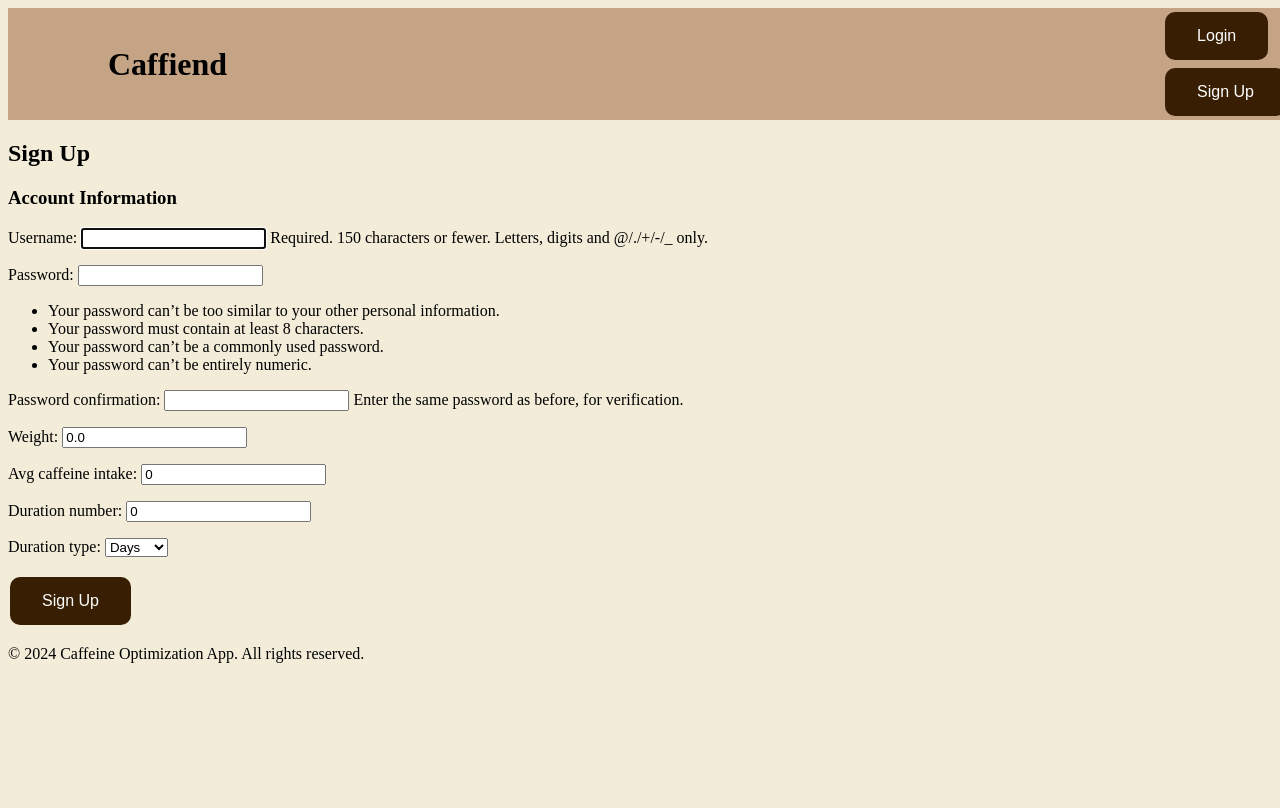
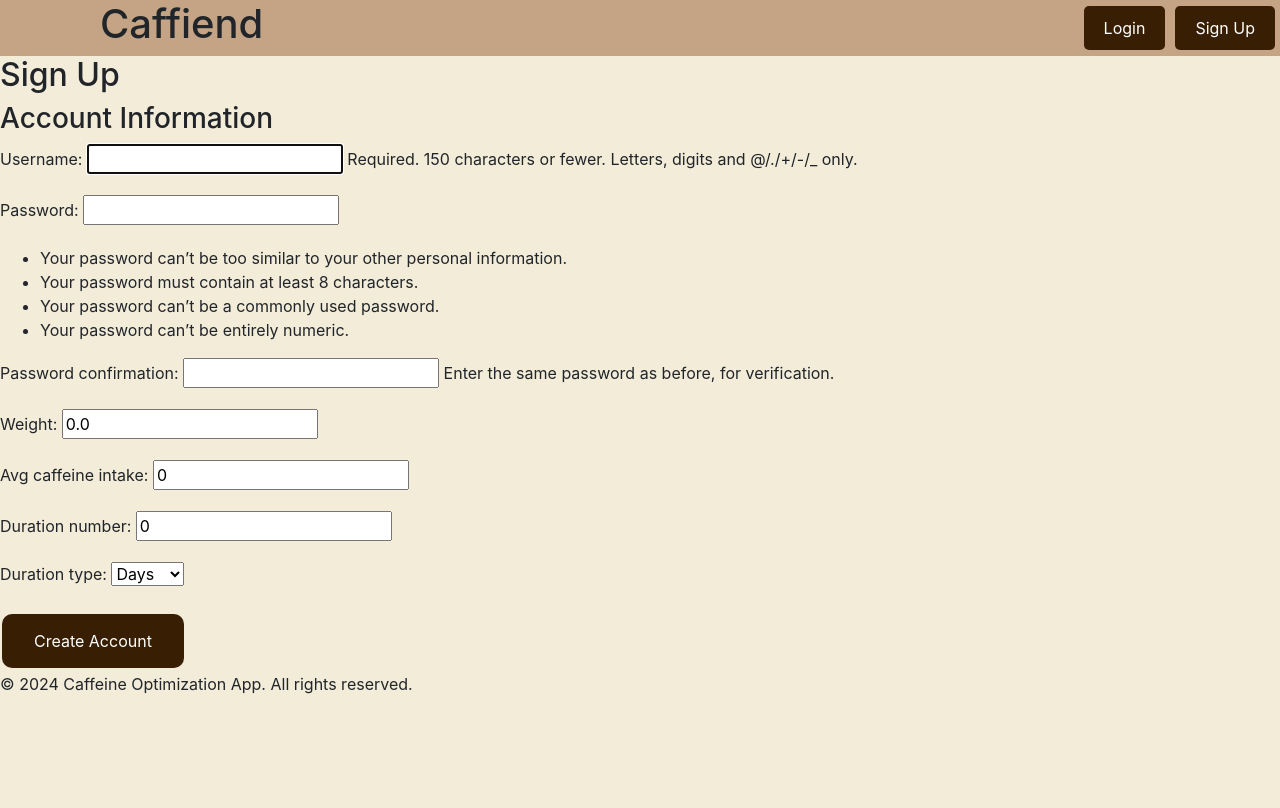
Before and after one commit to Samuel-Glasscock/Caffiend, a Django app: page /users/signup/ in a window 1280 px wide. After the commit the page ends 694 px from the top, so only its background shows below. Run offline with Django 5.2, Linux system fonts and the light colour scheme; some libraries are stand-ins or nearby versions.

Commit message:
made home buttons horizontal and edted profile to not have login/signup on navbar

```diff
--- a/shared/static/shared/style.css
+++ b/shared/static/shared/style.css
@@ -1,4 +1,24 @@
 @import url('https://fonts.googleapis.com/css2?family=Satisfy&display=swap');
+
+/* begin Bootstrap */
+.btn.login-btn,
+.btn.signup-btn {
+    background-color: #381f03;
+    color: white;
+    border: none;
+    padding: 10px 20px; /* Adjusts the padding */
+    margin: 0 5px; /* Gives a little space between the buttons */
+    border-radius: 5px; /* Rounds the corners */
+  }
+
+.btn.login-btn:hover,
+.btn.signup-btn:hover {
+      background-color: white;
+      color: #381f03;
+  }
+
+/* end Bootstrap */
+
 
 html, body {
     height: 100%;
@@ -27,16 +47,16 @@ html, body {
 
 button {
   background-color:rgb(56, 31, 3);
-  border: none; /* Remove border */
-  color: white; /* White text color */
-  padding: 15px 32px; /* Padding */
-  text-align: center; /* Center-align text */
-  text-decoration: none; /* Remove underline */
-  display: inline-block; /* Display as inline-block */
-  font-size: 16px; /* Font size */
-  margin: 4px 2px; /* Margin */
-  cursor: pointer; /* Cursor on hover */
-  border-radius: 10px; /* Rounded corners */
+  border: none;
+  color: white;
+  padding: 15px 32px;
+  text-align: center;
+  text-decoration: none;
+  display: inline-block;
+  font-size: 16px;
+  margin: 4px 2px;
+  cursor: pointer;
+  border-radius: 10px;
 }
 
 button:hover {
@@ -78,3 +98,8 @@ hr {
     align-items: center;
     padding-right: 60px;
 }
+
+.button-container {
+    display: flex;
+    justify-content: space-between; /* This will place the buttons at opposite ends of the container */
+ }
--- a/shared/templates/shared/base.html
+++ b/shared/templates/shared/base.html
@@ -5,6 +5,7 @@
     <meta charset="UTF-8">
     <meta name="viewport" content="width=device-width, initial-scale=1.0">
     <title>Caffeind</title>
+    <link rel="stylesheet" href="https://stackpath.bootstrapcdn.com/bootstrap/4.5.2/css/bootstrap.min.css"> <!--  to remove bootstrap, just remove this line -->
     <link rel="stylesheet" href="{% static 'shared/style.css' %}">
     <link rel="preconnect" href="https://fonts.googleapis.com">
     <link rel="preconnect" href="https://fonts.gstatic.com" crossorigin>
@@ -13,15 +14,16 @@
 </head>
 <body>
     <header class="header">
-        <!-- <img src="{% static 'images/logo.png' %}" width="90" height="70" alt="Logo"> -->
         <h1>Caffiend</h1>
         <nav>
-            <form action="{% url 'login' %}" method="get">
-                <button type="submit">Login</button>
-            </form>
-            <form action="{% url 'signup' %}" method="get">
-                <button type="submit">Sign Up</button>
-            </form>
+            <div class="d-flex justify-content-around">
+                <form action="{% url 'login' %}" method="get">
+                    <button type="submit" class="btn login-btn">Login</button>
+                </form>
+                <form action="{% url 'signup' %}" method="get">
+                    <button type="submit" class="btn signup-btn">Sign Up</button>
+                </form>
+            </div>
         </nav>
     </header>
 
--- a/users/templates/users/profile.html
+++ b/users/templates/users/profile.html
@@ -1,4 +1,4 @@
-{% extends 'base.html' %}
+
 <h1>You are on Profile</h1>
 <form action="{% url 'logout' %}" method="post">
     {% csrf_token %}
--- a/users/templates/users/signup.html
+++ b/users/templates/users/signup.html
@@ -7,6 +7,6 @@
     <h3>Account Information</h3>
     {{ form.as_p }}
     {{ profile_form.as_p }}
-    <button type="submit">Sign Up</button>
+    <button type="submit">Create Account</button>
 </form>
 {% endblock %}
```
Also changed, not shown: db.sqlite3.
